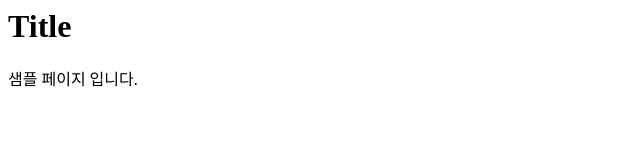
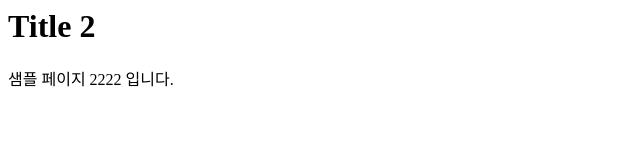
Before and after one commit to cieldeteu2/HojoonHomePage, a plain HTML site: page sample.html in a window 1280 px wide. Shown: the full height of the page, 0-640 px from the left. Drawn offline with Linux system fonts and the light colour scheme.

Commit message:
샘플 페이지 2번째

```diff
--- a/sample.html
+++ b/sample.html
@@ -1,7 +1,7 @@
 <html>
     <body>
-        <h1> Title</h1>
-        <p>샘플 페이지 입니다.</p>
+        <h1> Title 2 </h1>
+        <p>샘플 페이지 2222 입니다.</p>
 
     </body>
 </html>
```
